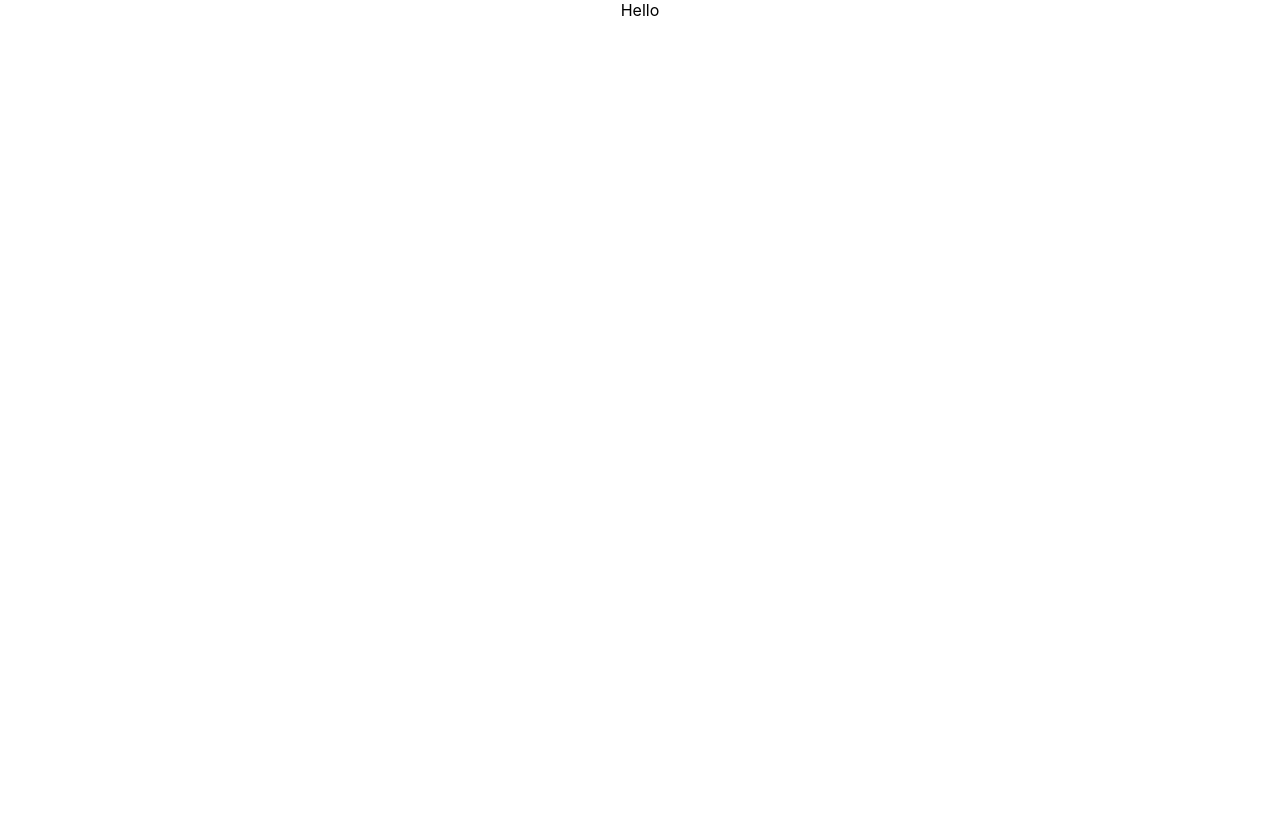
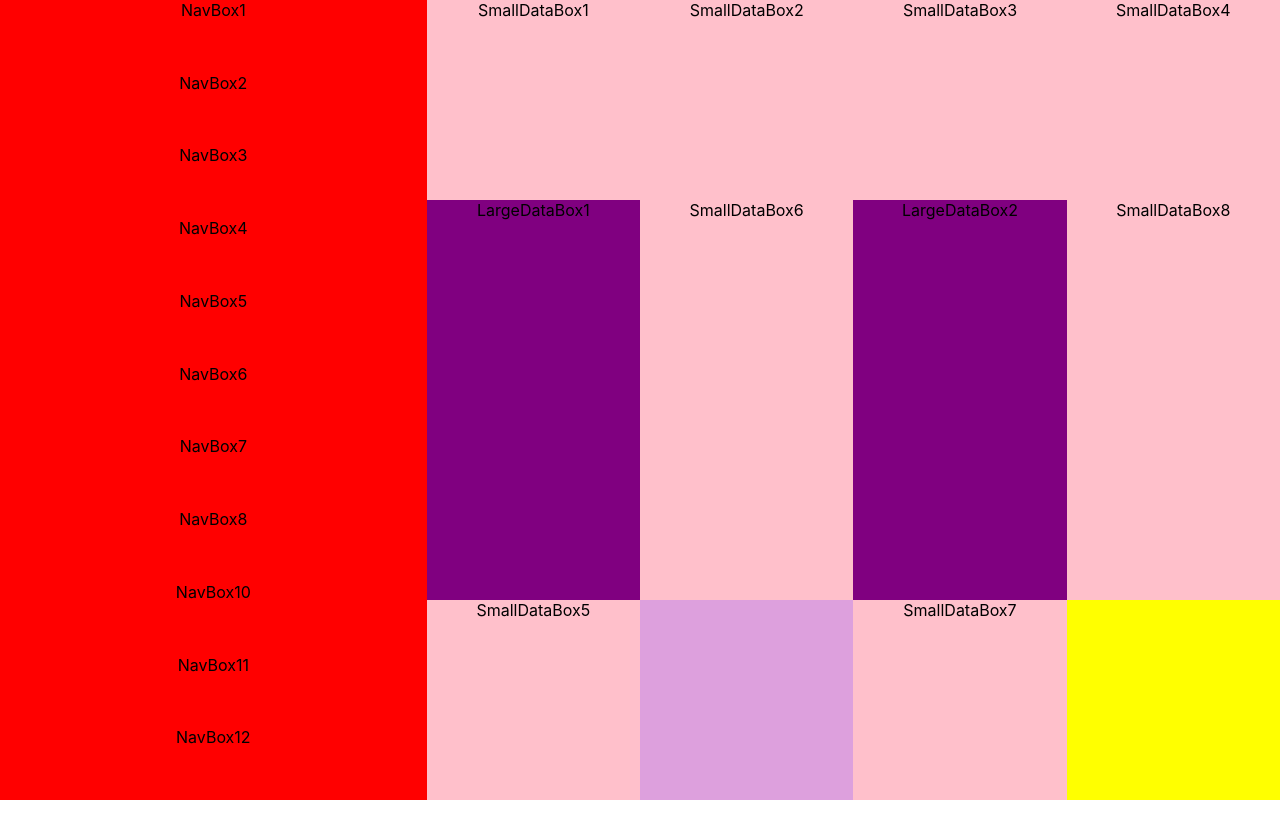
Before and after one commit to nicoleticknor/namaslay-admin, a React (Create React App) app: page / in a window 1280 px wide. Shown: the top 838 px of the page. Before the commit the page ends 800 px from the top, so only its background shows below. Built offline with nearby package versions, Linux system fonts and the light colour scheme; the HTML template or start-up script is replaced by a standard one.

Commit message:
basic layout components wip

```diff
--- a/package.json
+++ b/package.json
@@ -1,11 +1,13 @@
 {
   "name": "namalsay-admin",
   "version": "0.1.0",
+  "proxy": "http://localhost:4000/",
   "private": true,
   "dependencies": {
     "@testing-library/jest-dom": "^4.2.4",
     "@testing-library/react": "^9.3.2",
     "@testing-library/user-event": "^7.1.2",
+    "node-sass": "^4.14.1",
     "react": "^16.13.1",
     "react-dom": "^16.13.1",
     "react-scripts": "3.4.1"
--- a/src/App.js
+++ b/src/App.js
@@ -1,11 +1,10 @@
 import React from 'react';
 import './App.css';
+import Dashboard from './pages/Dashboard'
 
 function App() {
   return (
-    <div className="App">
-      Hello
-    </div>
+    <Dashboard />
   );
 }
 
--- /dev/null
+++ b/src/components/boxes/LargeDataBox/LargeDataBox.js
@@ -0,0 +1,13 @@
+import React from 'react'
+import './LargeDataBox.scss'
+
+function LargeDataBox(props) {
+
+  const { text } = props
+
+  return (
+    <div className="LargeDataBox">{text}</div>
+  )
+}
+
+export default LargeDataBox
--- /dev/null
+++ b/src/components/boxes/LargeDataBox/LargeDataBox.scss
@@ -0,0 +1,6 @@
+.LargeDataBox {
+  height: 100%;
+  width: 100%;
+  text-align: center;
+  background: purple;
+}
--- /dev/null
+++ b/src/components/boxes/NavBox/NavBox.js
@@ -0,0 +1,14 @@
+import React from 'react'
+import './NavBox.scss'
+
+function NavBox(props) {
+  const { text } = props
+
+  return (
+    <div className="NavBox">
+      {text}
+    </div>
+  )
+}
+
+export default NavBox
--- /dev/null
+++ b/src/components/boxes/NavBox/NavBox.scss
@@ -0,0 +1,5 @@
+.NavBox {
+  height: 100%;
+  width: 100%;
+  text-align: center;
+}
--- /dev/null
+++ b/src/components/boxes/SmallDataBox/SmallDataBox.js
@@ -0,0 +1,13 @@
+import React from 'react'
+import './SmallDataBox.scss'
+
+function SmallDataBox(props) {
+
+  const { text } = props
+
+  return (
+    <div className="SmallDataBox">{text}</div>
+  )
+}
+
+export default SmallDataBox
--- /dev/null
+++ b/src/components/boxes/SmallDataBox/SmallDataBox.scss
@@ -0,0 +1,6 @@
+.SmallDataBox {
+  height: 100%;
+  width: 100%;
+  text-align: center;
+  background: pink;
+}
--- /dev/null
+++ b/src/pages/Dashboard.js
@@ -0,0 +1,92 @@
+import React from 'react';
+import './Dashboard.scss'
+import NavBox from '../components/boxes/NavBox/NavBox'
+import SmallDataBox from '../components/boxes/SmallDataBox/SmallDataBox'
+import LargeDataBox from '../components/boxes/LargeDataBox/LargeDataBox'
+
+function Dashboard() {
+
+  return (
+
+    <div className="Dashboard">
+      <div className="Dashboard__left-panel">
+        <NavBox
+          text='NavBox1'
+        />
+        <NavBox
+          text='NavBox2'
+        />
+        <NavBox
+          text='NavBox3'
+        />
+        <NavBox
+          text='NavBox4'
+        />
+        <NavBox
+          text='NavBox5'
+        />
+        <NavBox
+          text='NavBox6'
+        />
+        <NavBox
+          text='NavBox7'
+        />
+        <NavBox
+          text='NavBox8'
+        />
+        <NavBox
+          text='NavBox10'
+        />
+        <NavBox
+          text='NavBox11'
+        />
+        <NavBox
+          text='NavBox12'
+        />
+      </div>
+      <div className="Dashboard__middle-panel-1">
+        <SmallDataBox
+          text='SmallDataBox1'
+        />
+        <LargeDataBox
+          className="LargeDataBox1"
+          text='LargeDataBox1'
+        />
+        <SmallDataBox
+          text='SmallDataBox5'
+        />
+      </div>
+      <div className="Dashboard__middle-panel-2">        <SmallDataBox
+        text='SmallDataBox2'
+      />
+        <SmallDataBox
+          text='SmallDataBox6'
+        />
+      </div>
+      <div className="Dashboard__right-panel-1">
+        <SmallDataBox
+          text='SmallDataBox3'
+        />
+        <div className="LargeDataBox2">
+          <LargeDataBox
+            // className="LargeDataBox2"
+            text='LargeDataBox2'
+          />
+        </div>
+        <SmallDataBox
+          text='SmallDataBox7'
+        />
+      </div>
+      <div className="Dashboard__right-panel-2">
+        <SmallDataBox
+          text='SmallDataBox4'
+        />
+        <SmallDataBox
+          text='SmallDataBox8'
+        />
+      </div>
+
+    </div>
+  )
+}
+export default Dashboard
--- /dev/null
+++ b/src/pages/Dashboard.scss
@@ -0,0 +1,47 @@
+.Dashboard {
+  display: grid;
+  grid-template-columns: 1fr 1fr 1fr 1fr 1fr 1fr;
+  grid-template-rows: 1fr 1fr 1fr 1fr;
+
+  &__left-panel {
+    height: 100vh;
+    display: grid;
+    grid-template-rows: 1fr 1fr 1fr 1fr 1fr 1fr 1fr 1fr 1fr 1fr 1fr;
+    grid-column-start: 1;
+    grid-column-end: 3;
+    // grid-row-start: 1;
+    // grid-row-end: 3;
+    background-color: red;
+  }
+  &__middle-panel-1 {
+    height: 100vh;
+    display: grid;
+    grid-template-rows: 25% 50% 25%;
+    background-color: green;
+
+  }
+
+  &__middle-panel-2 {
+    height: 100vh;
+    display: grid;
+    grid-template-rows: 25% 50% 25%;
+  background-color: plum;
+}
+  &__right-panel-1 {
+      height: 100vh;
+      display: grid;
+      grid-template-rows: 25% 50% 25%;
+      background-color: turquoise;
+
+  }
+  .LargeDataBox2 {
+
+  }
+  &__right-panel-2 {
+    height: 100vh;
+    display: grid;
+    grid-template-rows: 25% 50% 25%;
+  background-color: yellow;
+}
+
+}
```
Also changed, not shown: 1 other file (tests, documents, lock files or other folders).
